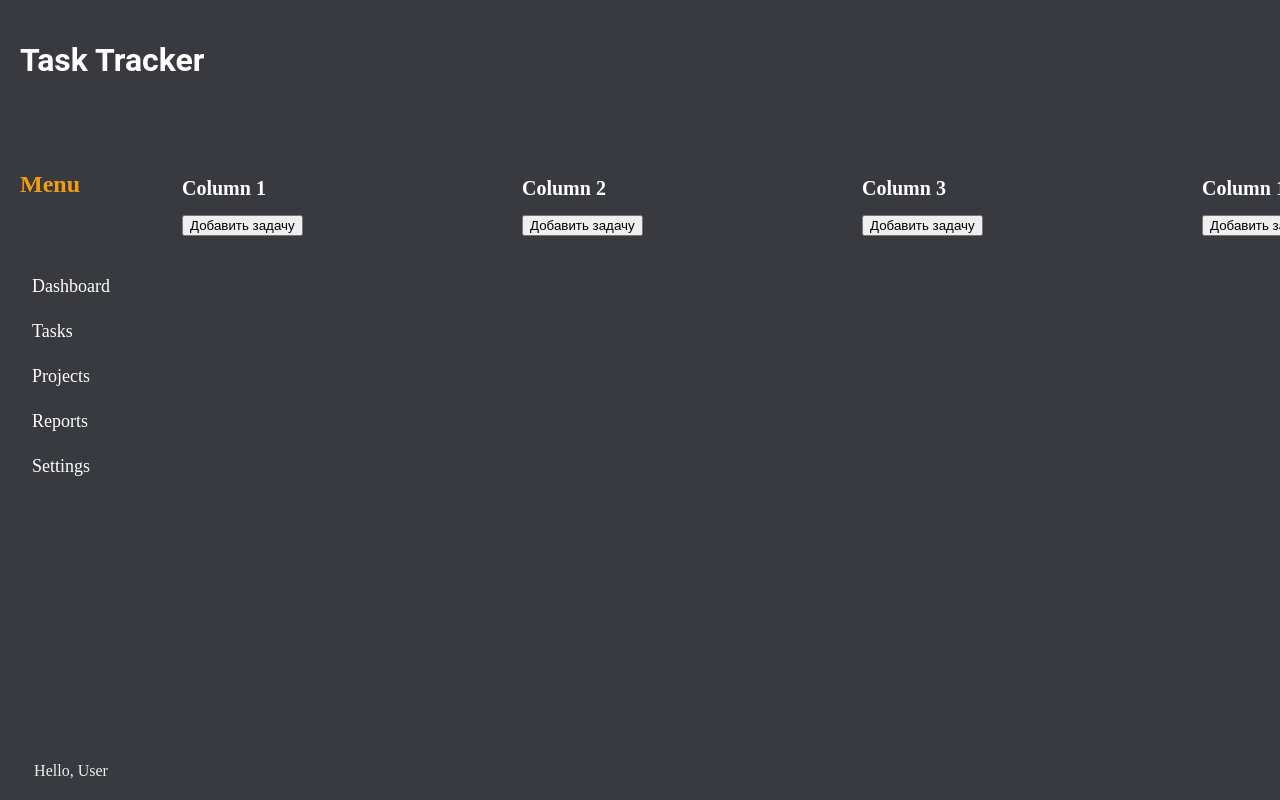
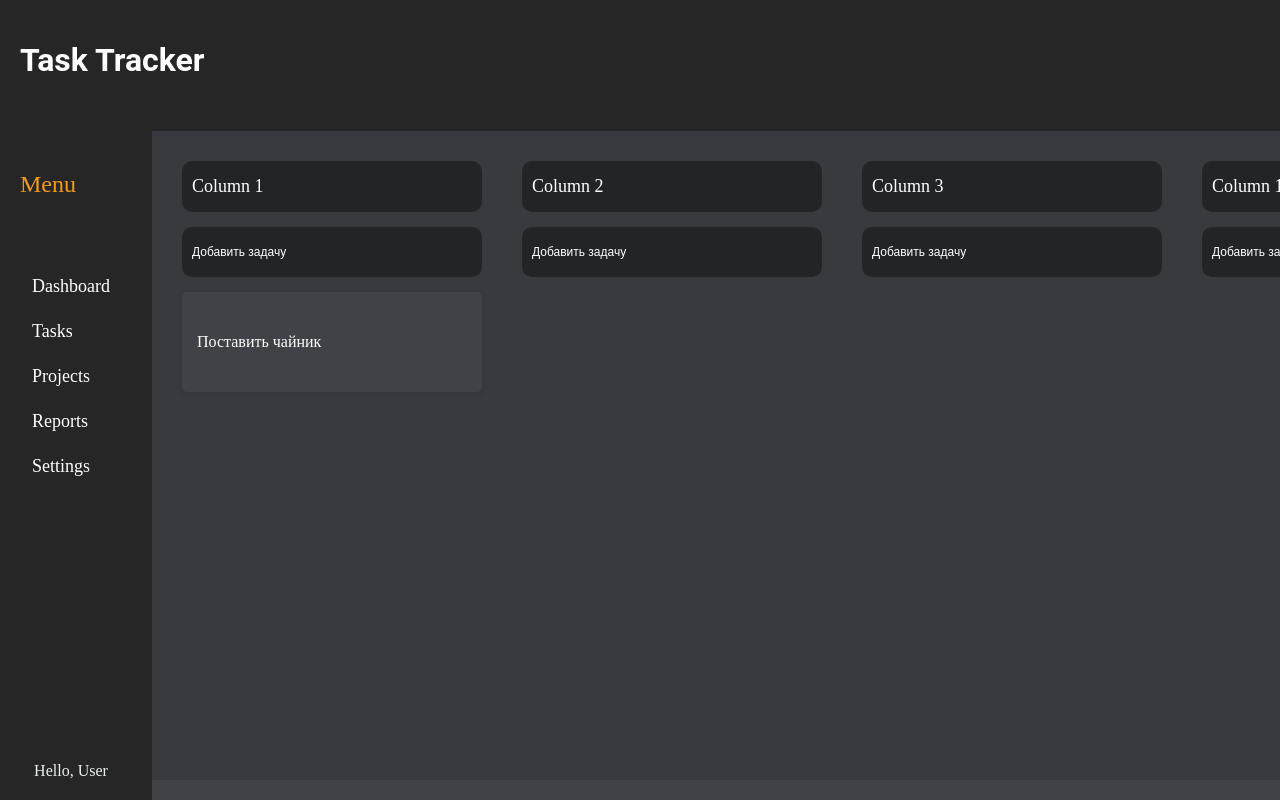
Before and after one commit to Wok1chz/task-tracker, a React (Create React App) app in the folder app/: page / in a window 1280 px wide. Built offline with nearby package versions, Linux system fonts and the light colour scheme.

Commit message:
stylefixes

```diff
--- a/app/src/App.css
+++ b/app/src/App.css
@@ -1,12 +1,11 @@
 :root {
   --sidebar-max-width: 200px;
 
-  --global-backgroup-color: #383a3f;
+  --global-backgroup-color: #262626;
   --header-margin-bottom: 10px;
   --header-padding: 20px;
 }
 
-/* Основная структура страницы */
 .app-container {
   display: flex;
   flex-direction: column;
@@ -14,7 +13,6 @@
   height: 100vh;
 }
 
-/* Контейнер для Sidebar и Main content */
 .main-container {
   display: flex;
   width: 100%;
@@ -24,13 +22,14 @@
 
 .main-content {
   display: flex;
+  background-color: #404247;
   flex: 1;
   width: 100vh;
   height: 100%;
 }
 
 body {
-  background-color: var(--global-backgroup-color); /* Светло-серый цвет */
-  margin: 0; /* Удаляет отступы по умолчанию */
-  color: #333; /* Цвет текста, чтобы он хорошо сочетался с серым фоном */
+  background-color: var(--global-backgroup-color);
+  margin: 0;
+  color: #333;
 }
--- a/app/src/App.tsx
+++ b/app/src/App.tsx
@@ -10,71 +10,30 @@ const App: React.FC = () => {
     columns: [
       {
         id: 'guid1',
-        tasks: [{
-          id: 1,
-          name: 'Task',
-          columnId: 'guid1',
-        }, {
-          id: 2,
-          name: 'Task 2',
-          columnId: 'guid1',
-        }, {
-          id: 3,
-          name: 'Task 3',
-          columnId: 'guid1',
-        }],
+        tasks: [],
         title: 'Column 1'
       },
       {
         id: 'guid2',
-        tasks: [{
-          id: 4,
-          name: 'Task 4',
-          columnId: 'guid2',
-        }, {
-          id: 5,
-          name: 'Task 5',
-          columnId: 'guid2',
-        }, {
-          id: 6,
-          name: 'Task 6',
-          columnId: 'guid2',
-        }],
+        tasks: [],
         title: 'Column 2'
       },
       {
         id: 'guid3',
-        tasks: [{
-          id: 7,
-          name: 'Task 7',
-          columnId: 'guid3',
-        }, {
-          id: 8,
-          name: 'Task 8',
-          columnId: 'guid3',
-        }, {
-          id: 9,
-          name: 'Task 9',
-          columnId: 'guid3',
-        }],
+        tasks: [],
         title: 'Column 3'
       },
       {
         id: 'guid4',
-        tasks: [{
-          id: 10,
-          name: 'Task 10',
-          columnId: 'guid4',
-        }, {
-          id: 11,
-          name: 'Task 11',
-          columnId: 'guid4',
-        }, {
-          id: 12,
-          name: 'Task 12',
-          columnId: 'guid4',
-        }],
+        tasks: [],
         title: 'Column 13'
+      }
+    ],
+    initTasks: [
+      {
+        id: 'test1',
+        name: "Поставить чайник",
+        columnId: 'guid1'
       }
     ]
   };
@@ -85,7 +44,7 @@ const App: React.FC = () => {
       <div className="main-container">
         <Sidebar username={username} />
         <main className="main-content">
-          <TaskBoard columns={data.columns}></TaskBoard>
+          <TaskBoard columns={data.columns} initTasks={data.initTasks}></TaskBoard>
         </main>
       </div>
     </div>
--- a/app/src/features/sidebar/Sidebar.module.css
+++ b/app/src/features/sidebar/Sidebar.module.css
@@ -1,4 +1,3 @@
-/* Основные стили для Sidebar */
 .sidebar {
     max-width: var(--sidebar-max-width);
     color: white;
@@ -16,7 +15,7 @@
 
   .title {
     font-size: 24px;
-    font-weight: bold;
+    font-weight: normal;
     color: #f39c12;
   }
 
--- a/app/src/features/taskBoard/TaskBoard.module.css
+++ b/app/src/features/taskBoard/TaskBoard.module.css
@@ -1,6 +1,7 @@
 .board {
     display: flex;
     justify-content: flex-start;
+    background-color: #383a3f;
     padding: 20px;
     gap: 20px;
     overflow-x: auto;
@@ -8,11 +9,10 @@
     margin-bottom: 20px;
   }
 
-  /* Стили для каждой колонки */
   .column {
     flex: 1 0 auto;
     width: 300px;
-    background-color: #383a3f;
+    background-color: rgba(0, 0, 0, 0);
     padding: 10px;
     border-radius: 8px;
     display: flex;
@@ -23,67 +23,89 @@
     flex: 1 0 auto;
     width: 300px;
     background-color: #222427;
-    border: 2px solid red;
+    border: 2px solid rgb(197, 186, 156);
     opacity: 0.3;
     padding: 10px;
     display: flex;
     flex-direction: column;
   }
 
-  /* Заголовок колонки */
   .columnTitle {
-    font-size: 20px;
-    font-weight: 600;
+    background-color: #222427;
+    min-height: 50px;
+    padding: 0px 0px 0px 10px;
+    border-radius: 10px;
+    font-size: 14px;
     color: white;
-    margin-bottom: 15px;          /* Отступ снизу */
+    margin-bottom: 15px;
   }
 
-  /* Стили для задачи */
+  .columnTitle h2 {
+    font-weight: normal;
+    font-size: 18px;
+  }
+
   .task {
-    background-color: #60636c;     /* Белый фон для задачи */
-    padding: 15px;               /* Отступы внутри задачи */
-    margin-bottom: 10px;         /* Отступ между задачами */
-    border-radius: 5px;          /* Закругленные углы */
+    background-color: #404247;
+    padding: 15px;
+    margin-bottom: 10px;
+    border-radius: 5px;
     color: white;
-    box-shadow: 0 2px 5px rgba(0, 0, 0, 0.1); /* Тень для задач */
-    cursor: pointer;            /* Курсор при наведении */
-    transition: background-color 0.3s; /* Плавное изменение фона */
-    min-height: 60px;
+    box-shadow: 0 2px 5px rgba(0, 0, 0, 0.1);
+    cursor: pointer;
+    transition: background-color 0.3s;
+    min-height: 70px;
     text-align: left;
     align-content: center;
   }
 
   .dragableTask {
-    background-color: #3b3c41;     /* Белый фон для задачи */
-    padding: 15px;               /* Отступы внутри задачи */
-    margin-bottom: 10px;         /* Отступ между задачами */
+    background-color: #383a3f;
+    padding: 15px;
+    margin-bottom: 10px;
     border-radius: 5px;
     opacity: 0.4;
-    border: 1px solid red;       /* Закругленные углы */
+    border: 1px solid rgb(197, 186, 156);
     color: white;
-    box-shadow: 0 2px 5px rgba(0, 0, 0, 0.1); /* Тень для задач */
-    cursor: pointer;            /* Курсор при наведении */
-    transition: background-color 0.3s; /* Плавное изменение фона */
-    min-height: 60px;
+    box-shadow: 0 2px 5px rgba(0, 0, 0, 0.1);
+    cursor: pointer;
+    transition: background-color 0.3s;
+    min-height: 70px;
     text-align: left;
     align-content: center;
   }
 
-
-  /* Стили для контейнера с горизонтальной прокруткой */
   .board::-webkit-scrollbar {
-    height: 8px;                /* Высота ползунка */
+    height: 8px;
   }
 
   .board::-webkit-scrollbar-track {
-    background: #f1f1f1;        /* Цвет фона полосы прокрутки */
+    background: #f1f1f1;
   }
 
   .board::-webkit-scrollbar-thumb {
-    background: #888;           /* Цвет ползунка */
-    border-radius: 10px;         /* Закругленные углы ползунка */
+    background: #888;
+    border-radius: 10px;
   }
 
   .board::-webkit-scrollbar-thumb:hover {
-    background: #555;           /* Цвет ползунка при наведении */
+    background: #555;
   }
+
+  .fullWidthInput {
+    width: 98%;
+    border: none;
+    outline: nonec;
+    min-height: 100%;
+    box-sizing: border-box;
+    background-color: transparent;
+    color: white;
+    padding: 0;
+    font-size: 12px;
+  }
+
+  .fullWidthInput::placeholder {
+    border: none;
+    color: white;
+    opacity: 1;
+  }
--- a/app/src/features/taskBoard/TaskBoard.tsx
+++ b/app/src/features/taskBoard/TaskBoard.tsx
@@ -1,18 +1,18 @@
 import React, { useMemo, useState } from 'react';
 import styles from './TaskBoard.module.css'; // Импортируем стили
 import StageColumn from './components/StageColumn';
-import { TaskBoardColumn, TaskBoardProps, TaskBoardTask } from './types/taskBoard.types';
+import { Id, TaskBoardColumnProps, TaskBoardProps, TaskBoardTask } from './types/taskBoard.types';
 import { DndContext, DragEndEvent, DragOverEvent, DragOverlay, DragStartEvent } from '@dnd-kit/core';
-import { arrayMove, horizontalListSortingStrategy, SortableContext } from '@dnd-kit/sortable';
+import { arrayMove, SortableContext } from '@dnd-kit/sortable';
 import { v4 as uuidv4 } from 'uuid';
 import { useAppSensors } from './hooks/useAppSensors';
 import { createPortal } from 'react-dom';
 import Task from './components/Task';
 
-const TaskBoard: React.FC<TaskBoardProps> = ({ columns }) => {
-  const [taskColumns, setColumns] = useState<TaskBoardColumn[]>(columns);
-  const [activeColumn, setActiveColumn] = useState<TaskBoardColumn | null>(null);
-  const [tasks, setTasks] = useState<TaskBoardTask[]>([]);
+const TaskBoard: React.FC<TaskBoardProps> = ({ columns, initTasks }) => {
+  const [taskColumns, setColumns] = useState<TaskBoardColumnProps[]>(columns);
+  const [activeColumn, setActiveColumn] = useState<TaskBoardColumnProps | null>(null);
+  const [tasks, setTasks] = useState<TaskBoardTask[]>(initTasks ? initTasks : []);
   const [activeTask, setActiveTask] = useState<TaskBoardTask | null>(null);
 
   const columnsId = useMemo(() => taskColumns.map((col) => col.id), [taskColumns]);
@@ -30,16 +30,17 @@ const TaskBoard: React.FC<TaskBoardProps> = ({ columns }) => {
     }
   }
 
-  const updateColumn = (id: string | number, title: string) => {
+  const updateColumn = (id: Id, title: string) => {
     const newColumns = columns.map(col => {
       if (col.id !== id) return col;
-      return {...col, title};
+
+      return {...col,title};
     });
 
     setColumns(newColumns);
   }
 
-  const createTask = (columnId: string | number) => {
+  const createTask = (columnId: Id) => {
     const newTask: TaskBoardTask = {
       id: uuidv4(),
       columnId: columnId,
@@ -69,7 +70,7 @@ const TaskBoard: React.FC<TaskBoardProps> = ({ columns }) => {
     })
   }
 
-  const handleDragOver = (event: DragOverEvent) => {
+  const handleDragOver = (event: DragOverEvent) => { // TODO
     const { active, over } = event;
 
     if (!over) return;
@@ -119,7 +120,7 @@ const TaskBoard: React.FC<TaskBoardProps> = ({ columns }) => {
       <SortableContext
         items={columnsId}
       >
-          {taskColumns.map((column: TaskBoardColumn) => (
+          {taskColumns.map((column: TaskBoardColumnProps) => (
             <StageColumn
               key={column.id}
               tasks={tasks.filter(task => task.columnId === column.id)}
--- a/app/src/features/taskBoard/components/StageColumn.tsx
+++ b/app/src/features/taskBoard/components/StageColumn.tsx
@@ -1,12 +1,11 @@
 import React, { useMemo, useState } from 'react';
 import styles from './../TaskBoard.module.css'; // Импортируем стили
 import Task from './Task';
-import { TaskBoardColumn, TaskBoardTask } from '../types/taskBoard.types';
-import { arrayMove, SortableContext, useSortable, verticalListSortingStrategy } from '@dnd-kit/sortable';
-import { closestCenter, DndContext, DragEndEvent, DragOverEvent } from '@dnd-kit/core';
+import { TaskBoardColumnProps, TaskBoardTask } from '../types/taskBoard.types';
+import {SortableContext, useSortable } from '@dnd-kit/sortable';
 import { CSS } from '@dnd-kit/utilities';
 
-const StageColumn: React.FC<TaskBoardColumn> = ({ id, tasks, title, updateColumn, createTask }) => {
+const StageColumn: React.FC<TaskBoardColumnProps> = ({ id, tasks, title, updateColumn, createTask }) => {
 
   const [editMode, setEditMode] = useState(false);
   const tasksIds = useMemo(() => {
@@ -55,10 +54,13 @@ const StageColumn: React.FC<TaskBoardColumn> = ({ id, tasks, title, updateColumn
         style={style}
         className={styles.column}
       >
-        <div onClick={() => {
-          setEditMode(true);
-        }}>
-          <h2 className={styles.columnTitle}>{!editMode && title}
+        <div
+        className={styles.columnTitle}
+          onClick={() => {
+            setEditMode(true);
+          }}
+        >
+          <h2>{!editMode && title}
           {editMode &&
           <input
             value={title}
@@ -67,21 +69,29 @@ const StageColumn: React.FC<TaskBoardColumn> = ({ id, tasks, title, updateColumn
             onBlur={() => {setEditMode(false)}}
             />}</h2>
         </div>
+        <div className={styles.columnTitle}>
+          <input
+            placeholder='Добавить задачу'
+            className={styles.fullWidthInput}
+          />
+        </div>
             <SortableContext items={tasksIds}>
               {tasks.map((task: TaskBoardTask) => (
-                  <Task key={task?.id}
+                <Task
+                  key={task?.id}
                   name={task?.name}
                   id={task?.id}
-                  columnId={task?.columnId}></Task>
+                  columnId={task?.columnId}
+                ></Task>
               ))}
             </SortableContext>
-        <div>
+        {/* <div>
           <button
             onClick={() => {
               if(createTask) createTask(id);
             }}
           >Добавить задачу</button>
-        </div>
+        </div> */}
       </div>
   );
 };
--- a/app/src/features/taskBoard/hooks/useAppSensors.ts
+++ b/app/src/features/taskBoard/hooks/useAppSensors.ts
@@ -1,12 +1,8 @@
 import {
-    KeyboardSensor,
-    MouseSensor,
     PointerSensor,
-    TouchSensor,
     useSensor,
     useSensors
   } from "@dnd-kit/core";
-  import { sortableKeyboardCoordinates } from "@dnd-kit/sortable";
 
   export const useAppSensors = () => {
     return useSensors(
```
Also changed, not shown: app/src/features/taskBoard/components/Task.tsx (+2 -6 lines), app/src/features/taskBoard/types/taskBoard.types.ts (+11 -7 lines).
